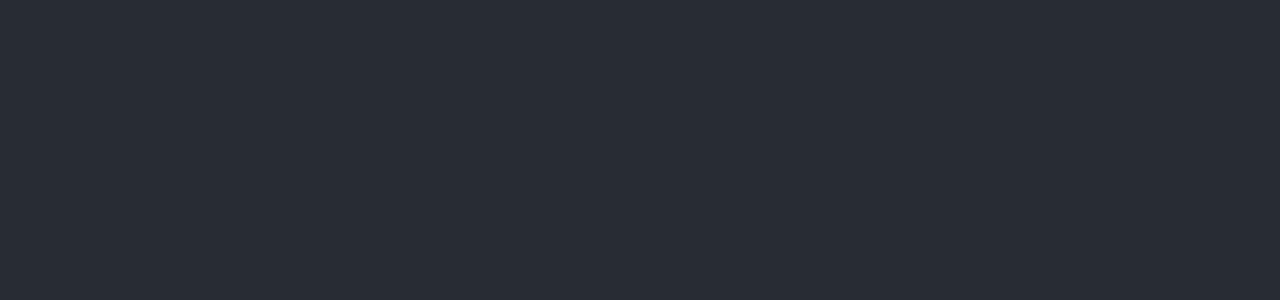
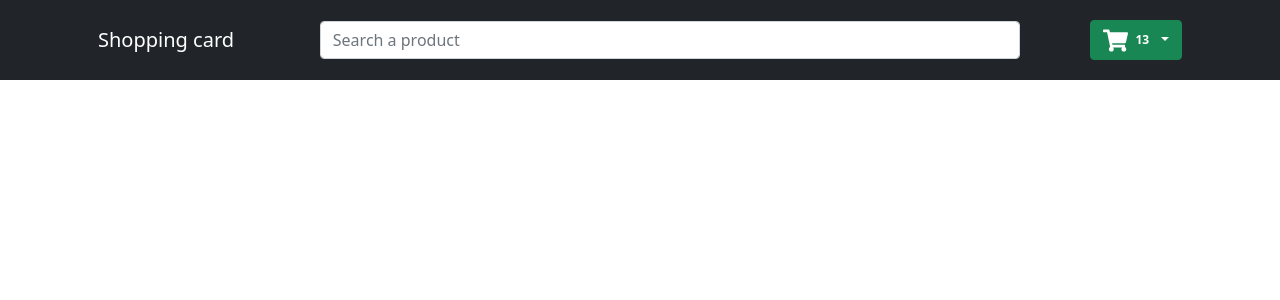
Before and after one commit to p6te/shopping-cart, a React (Create React App) app: page / in a window 1280 px wide. Shown: the top 300 px of the page. Built offline with nearby package versions, Linux system fonts and the light colour scheme.

Commit message:
add Header component.

```diff
--- a/package.json
+++ b/package.json
@@ -6,8 +6,12 @@
     "@testing-library/jest-dom": "^5.16.4",
     "@testing-library/react": "^13.3.0",
     "@testing-library/user-event": "^13.5.0",
+    "bootstrap": "^5.1.3",
     "react": "^18.2.0",
+    "react-bootstrap": "^2.4.0",
     "react-dom": "^18.2.0",
+    "react-icons": "^4.4.0",
+    "react-router-dom": "^6.3.0",
     "react-scripts": "5.0.1",
     "web-vitals": "^2.1.4"
   },
--- a/src/App.css
+++ b/src/App.css
@@ -1,38 +1,4 @@
-.App {
-  text-align: center;
+a {
+  text-decoration: none !important;
+  color: inherit !important;
 }
-
-.App-logo {
-  height: 40vmin;
-  pointer-events: none;
-}
-
-@media (prefers-reduced-motion: no-preference) {
-  .App-logo {
-    animation: App-logo-spin infinite 20s linear;
-  }
-}
-
-.App-header {
-  background-color: #282c34;
-  min-height: 100vh;
-  display: flex;
-  flex-direction: column;
-  align-items: center;
-  justify-content: center;
-  font-size: calc(10px + 2vmin);
-  color: white;
-}
-
-.App-link {
-  color: #61dafb;
-}
-
-@keyframes App-logo-spin {
-  from {
-    transform: rotate(0deg);
-  }
-  to {
-    transform: rotate(360deg);
-  }
-}
--- a/src/App.js
+++ b/src/App.js
@@ -1,12 +1,10 @@
-
-import './App.css';
+import "./App.css";
+import Header from "./components/Header";
 
 function App() {
   return (
     <div className="App">
-      <header className="App-header">
-
-      </header>
+      <Header />
     </div>
   );
 }
--- /dev/null
+++ b/src/components/Header.js
@@ -0,0 +1,40 @@
+import React from "react";
+import { Navbar, Container, Nav, Form, Dropdown, Badge } from "react-bootstrap";
+import { FaShoppingCart } from "react-icons/fa";
+
+function Header() {
+  return (
+    <Navbar bg="dark" variant="dark" style={{ height: 80 }}>
+      <Container className="d-flex ">
+        <Navbar.Brand>
+          <Nav.Link href="#features">Shopping card</Nav.Link>
+        </Navbar.Brand>
+
+        <Navbar.Text className="search flex-fill" style={{ maxWidth: 700 }}>
+          <Form.Control
+            placeholder="Search a product"
+            className="m-auto w-100 d-inline-block"
+            aria-label="Search"
+          />
+        </Navbar.Text>
+
+        <Nav>
+          <Dropdown alignLeft className="m-3 " align= "end" >
+            <Dropdown.Toggle variant="success">
+              <FaShoppingCart color="white" fontSize="25px" />
+              <Badge className="bg-transparent">13</Badge>
+            </Dropdown.Toggle>
+
+            <Dropdown.Menu style={{ minWidth: 370 }} className="mt-2">
+              <Dropdown.Item href="#/action-1">Action</Dropdown.Item>
+              <Dropdown.Item href="#/action-2">Another action</Dropdown.Item>
+              <Dropdown.Item href="#/action-3">Something else</Dropdown.Item>
+            </Dropdown.Menu>
+          </Dropdown>
+        </Nav>
+      </Container>
+    </Navbar>
+  );
+}
+
+export default Header;
--- a/src/index.js
+++ b/src/index.js
@@ -2,7 +2,7 @@
 import ReactDOM from 'react-dom/client';
 import './index.css';
 import App from './App';
-import reportWebVitals from './reportWebVitals';
+import 'bootstrap/dist/css/bootstrap.min.css';
 
 const root = ReactDOM.createRoot(document.getElementById('root'));
 root.render(
@@ -10,8 +10,3 @@
     <App />
   </React.StrictMode>
 );
-
-// If you want to start measuring performance in your app, pass a function
-// to log results (for example: reportWebVitals(console.log))
-// or send to an analytics endpoint. Learn more: https://bit.ly/CRA-vitals
-reportWebVitals();
--- a/src/reportWebVitals.js
+++ /dev/null
@@ -1,13 +0,0 @@
-const reportWebVitals = onPerfEntry => {
-  if (onPerfEntry && onPerfEntry instanceof Function) {
-    import('web-vitals').then(({ getCLS, getFID, getFCP, getLCP, getTTFB }) => {
-      getCLS(onPerfEntry);
-      getFID(onPerfEntry);
-      getFCP(onPerfEntry);
-      getLCP(onPerfEntry);
-      getTTFB(onPerfEntry);
-    });
-  }
-};
-
-export default reportWebVitals;
```
Also changed, not shown: 1 other file (tests, documents, lock files or other folders).
